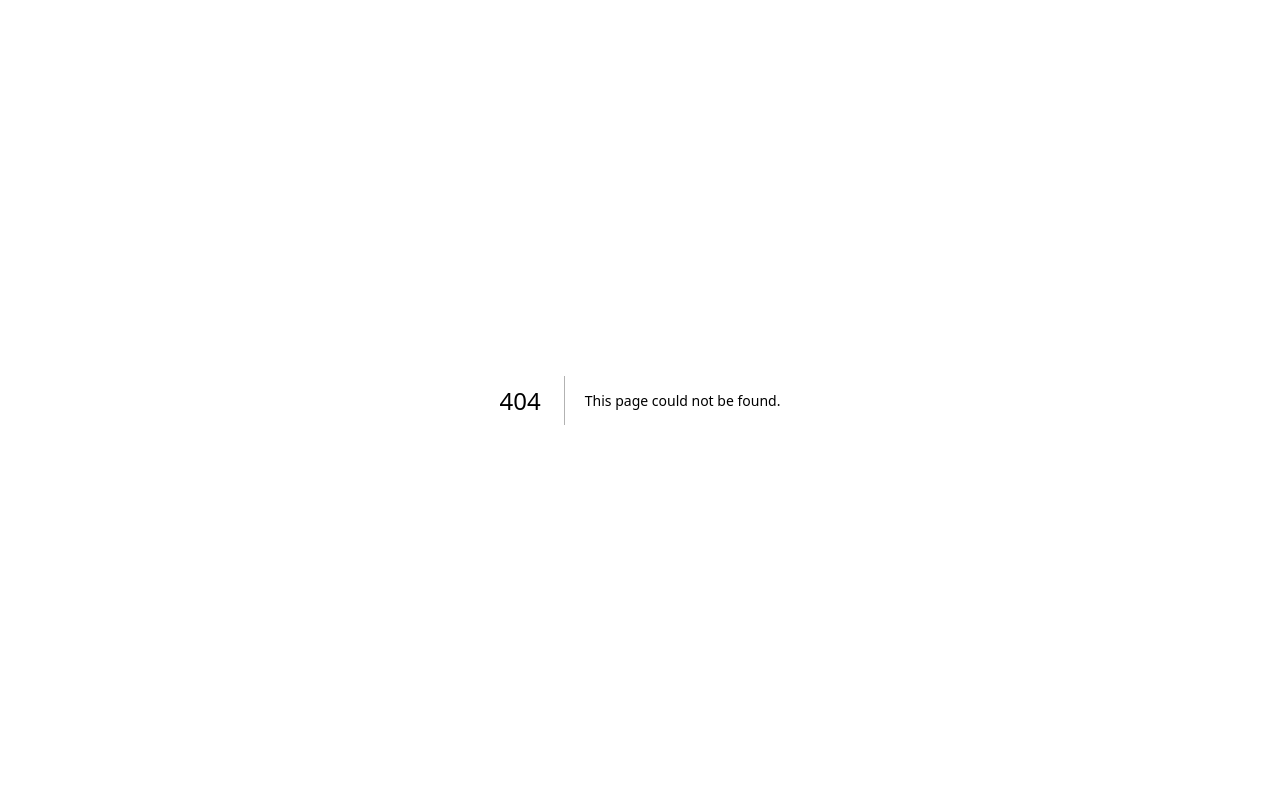
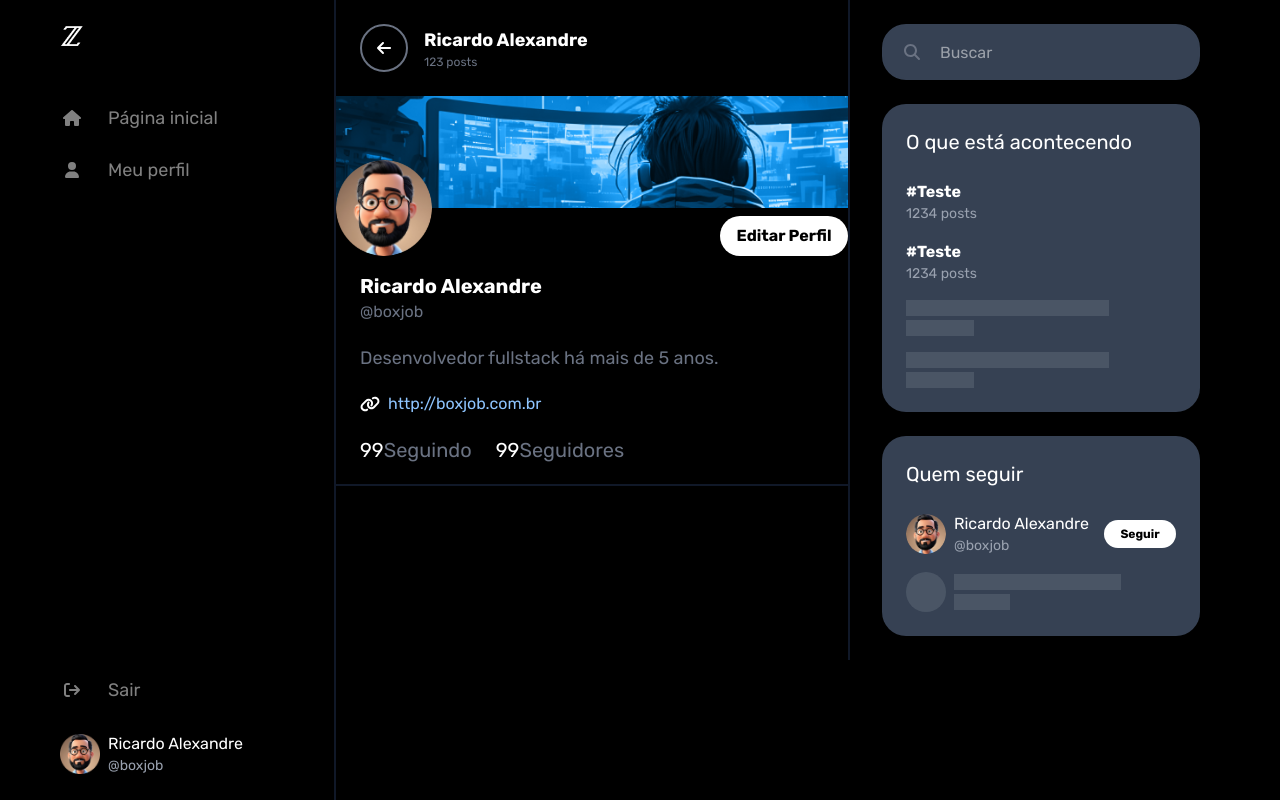
Before and after one commit to boxjob/clone-twitter-front-end, a Next.js app: page /boxjob in a window 1280 px wide. Before the commit this address had no page. Built offline with nearby package versions, Linux system fonts and the light colour scheme.

Commit message:
add profile

```diff
--- /dev/null
+++ b/src/app/(ui)/[slug]/page.tsx
@@ -0,0 +1,60 @@
+import { ButtonCustom } from '@/components/ui/buttonCustom'
+import { GeneralHeader } from '@/components/ui/general-header'
+import { user } from '@/data/user'
+import { faLink } from '@fortawesome/free-solid-svg-icons'
+import { FontAwesomeIcon } from '@fortawesome/react-fontawesome'
+import Link from 'next/link'
+import React from 'react'
+
+export default function Page() {
+    const isMe = true
+    return (
+        <div>
+            <GeneralHeader backHref='/'>
+                <div className='text-lg font-bold'>{ user.name }</div>
+                <div className='text-xs text-gray-500'>{ user.postCount } posts</div>
+            </GeneralHeader>
+            <section className='border-b-2 border-gray-900'>
+                <div
+                    className='bg-gray-500 h-28 bg-no-repeat bg-cover bg-center'
+                    style={{ backgroundImage: 'url('+ user.cover +')'}}
+                />
+                <div className='-mt-12 flex justify-between items-end'>
+                    <img src={ user.avatar } alt={ user.name } className='size-24 rounded-full' />
+                    <div className='w-32'>
+                        { isMe
+                            ?
+                            <Link href={`/${user.slug}/edit`}>
+                                <ButtonCustom label='Editar Perfil' size={2} />
+                            </Link>
+                            :
+                            <ButtonCustom label='seguir' size={2} />
+                        }
+
+                    </div>
+                </div>
+                <div className='px-6 mt-4'>
+                    <div className='text-xl font-bold'>{ user.name }</div>
+                    <div className='text-gray-500'>@{ user.slug }</div>
+                    <div className='text-lg py-5 text-gray-500'>{ user.bio }</div>
+                    { user.link &&
+                        <div className='flex gap-2 items-center'>
+                            <FontAwesomeIcon icon={faLink} className='size-5'/>
+                            <Link href={ user.link } className='text-blue-300' target='_blank'>{ user.link }</Link>
+                        </div>
+                    }
+                    <div className='my-5 flex gap-6'>
+                        <div className='text-xl text-gray-500'>
+                            <span className='text-white'>99</span>
+                            Seguindo
+                        </div>
+                        <div className='text-xl text-gray-500'>
+                            <span className='text-white'>99</span>
+                            Seguidores
+                        </div>
+                    </div>
+                </div>
+            </section>
+        </div>
+    )
+}
--- /dev/null
+++ b/src/app/(ui)/profile/page.tsx
@@ -0,0 +1,7 @@
+import { user } from '@/data/user'
+import { redirect } from 'next/navigation'
+
+export default function Page() {
+    redirect(`/${user.slug}`)
+    return null
+}
--- /dev/null
+++ b/src/components/ui/general-header.tsx
@@ -0,0 +1,20 @@
+import { faArrowLeft } from '@fortawesome/free-solid-svg-icons'
+import { FontAwesomeIcon } from '@fortawesome/react-fontawesome'
+import Link from 'next/link'
+import React, { ReactNode } from 'react'
+
+type Props = {
+    children: ReactNode
+    backHref: string
+}
+
+export const GeneralHeader = ({ children, backHref }:Props) => {
+  return (
+    <header className='flex gap-4 items-center p-6'>
+        <Link href={ backHref } className='flex justify-center items-center border-2 border-gray-500 size-12 rounded-full'>
+            <FontAwesomeIcon icon={faArrowLeft} className='size-6' />
+        </Link>
+        <div className='flex-1'>{ children }</div>
+    </header>
+  )
+}
```
Also changed, not shown: public/avatar.png.
